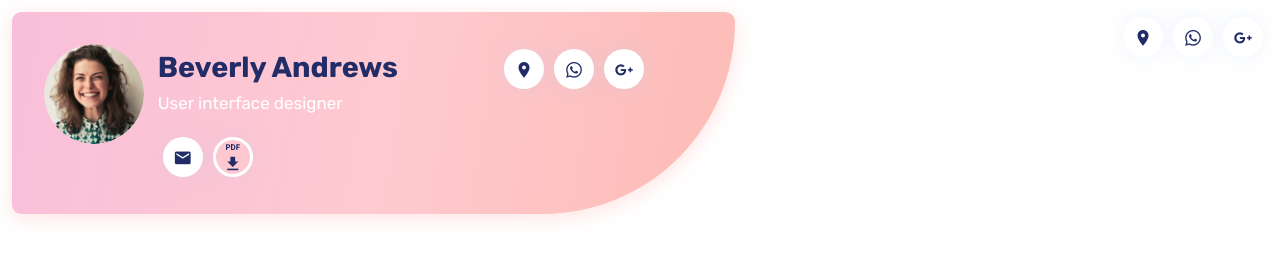
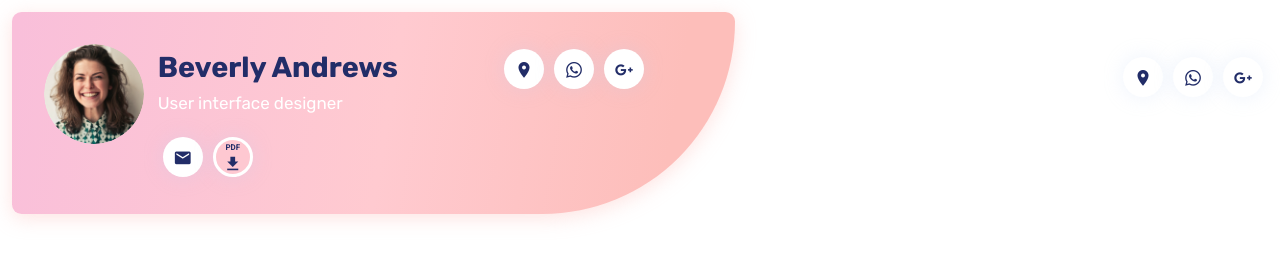
Before and after one commit to anku598/Theme-31, a Vue app: page / in a window 1280 px wide. Shown: the top 264 px of the page. Built offline with nearby package versions, Linux system fonts and the light colour scheme.

Commit message:
margin fix

```diff
--- a/src/components/ResumeTheme31.vue
+++ b/src/components/ResumeTheme31.vue
@@ -81,7 +81,7 @@
               md="4"
               class="d-flex justify-lg-end justify-md-end justify-sm-center justify-center"
             >
-              <div class="social-wrap content-hide">
+              <div class="social-wrap mt-10 content-hide">
                 <a href="#">
                   <v-icon>mdi-map-marker</v-icon>
                 </a>
```
